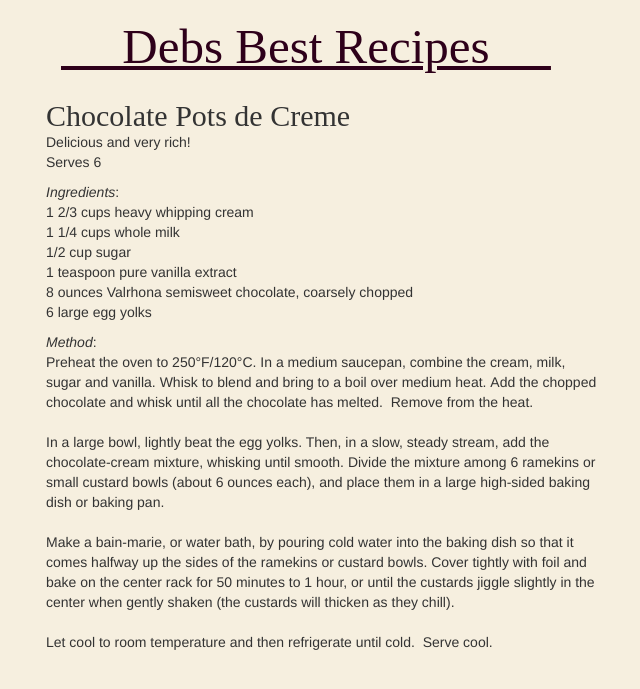
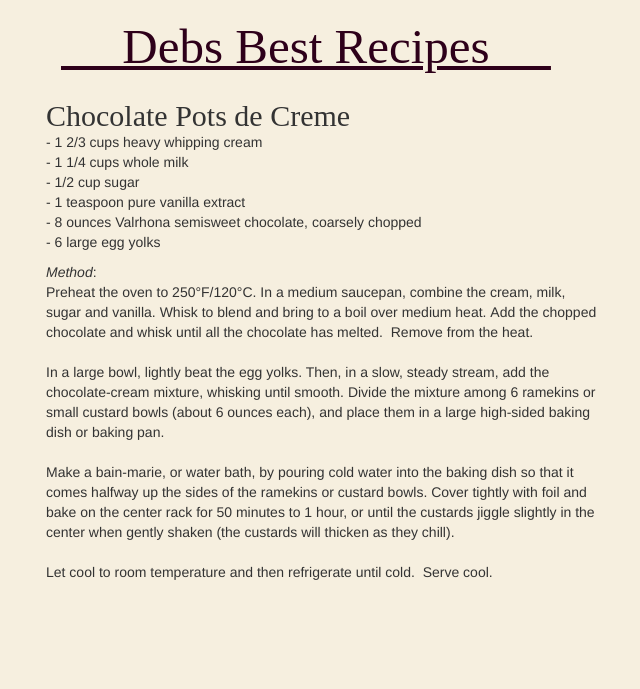
Before and after one commit to JonahBraun/debs-recipes, a Jekyll site: the page built from _posts/2007-01-21-chocolate-pots-de-creme.html, in a window 1280 px wide. Shown: the top 689 px of the page, without its empty margins (9-649 px from the left). Built offline with Jekyll 4.4.1, drawn with Linux system fonts in a browser that asks for light colours; nearby versions of some CDN libraries; some web fonts are replaced; Markdown is read by kramdown in place of the engine named in the settings.

Commit message:
Update 2007-01-21-chocolate-pots-de-creme.html

```diff
--- a/_posts/2007-01-21-chocolate-pots-de-creme.html
+++ b/_posts/2007-01-21-chocolate-pots-de-creme.html
@@ -2,18 +2,15 @@
 layout: recipe
 title: Chocolate Pots de Creme
 category: desserts
+Serves: 6
 ---
-Delicious and very rich!<br />
-<p>Serves 6</p>
 
-
-<p><em>Ingredients</em>:<br />
-1 2/3 cups heavy whipping cream<br />
-1 1/4 cups whole milk<br />
-1/2 cup&nbsp;sugar<br />
-1 teaspoon pure vanilla extract<br />
-8 ounces Valrhona semisweet chocolate, coarsely chopped<br />
-6 large egg yolks</p>
+- 1 2/3 cups heavy whipping cream<br />
+- 1 1/4 cups whole milk<br />
+- 1/2 cup&nbsp;sugar<br />
+- 1 teaspoon pure vanilla extract<br />
+- 8 ounces Valrhona semisweet chocolate, coarsely chopped<br />
+- 6 large egg yolks</p>
 
 
 <p><em>Method</em>:<br />
```
